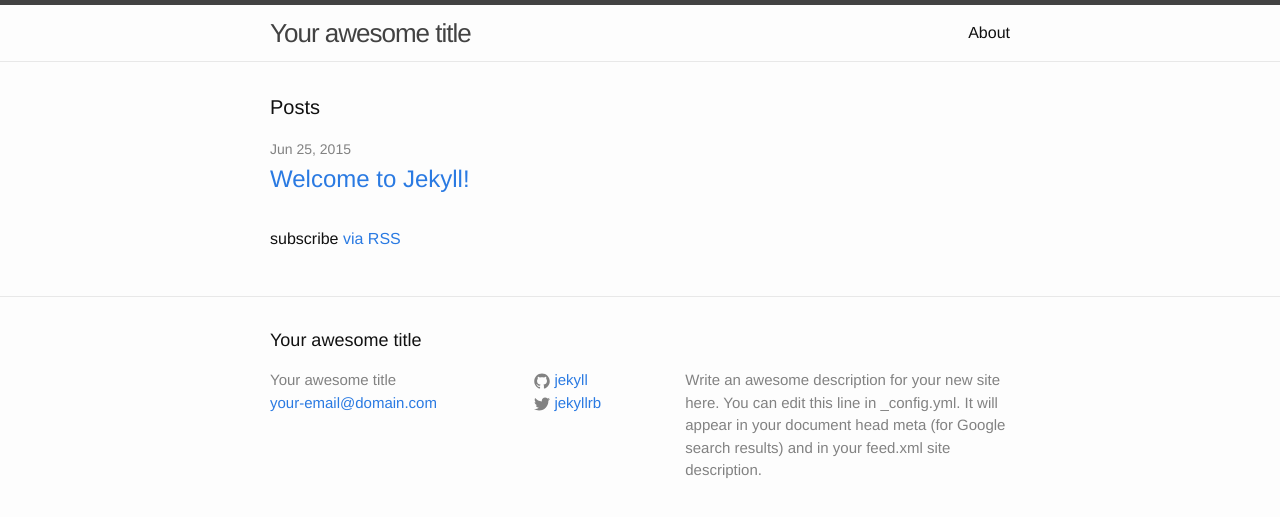
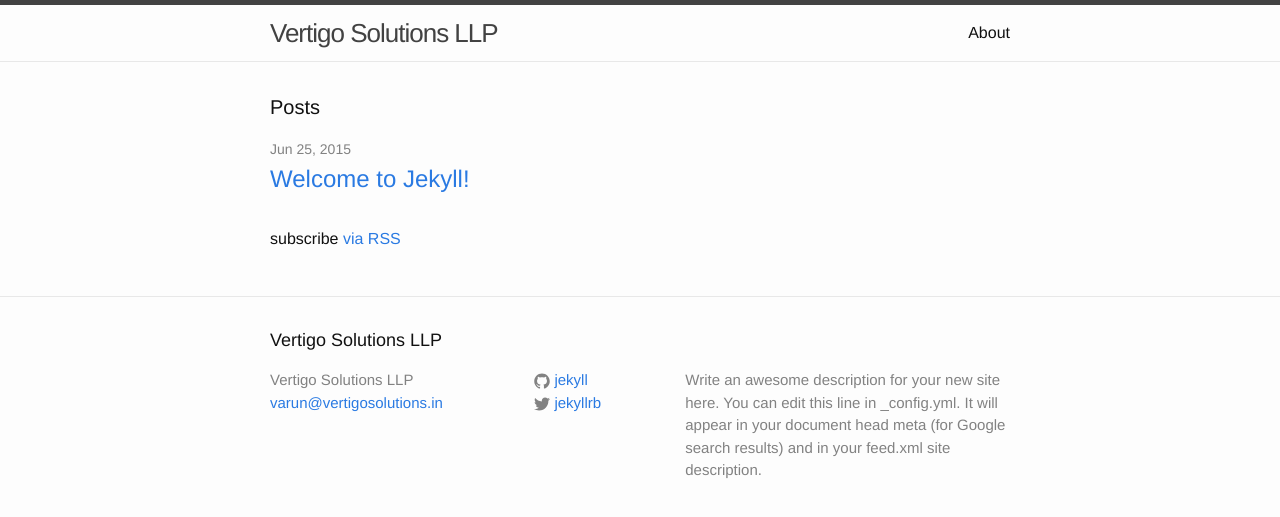
Before and after one commit to vertigosolutions/vertigosolutions.github.io, a Jekyll site: the page built from index.html, in a window 1280 px wide. Shown: the top 517 px of the page. Built offline with Jekyll 4.4.1, drawn with Linux system fonts in a browser that asks for light colours.

Commit message:
Changing Title

```diff
--- a/_config.yml
+++ b/_config.yml
@@ -1,12 +1,12 @@
 # Site settings
-title: Your awesome title
-email: your-email@domain.com
+title: Vertigo Solutions LLP
+email: varun@vertigosolutions.in
 description: > # this means to ignore newlines until "baseurl:"
   Write an awesome description for your new site here. You can edit this
   line in _config.yml. It will appear in your document head meta (for
   Google search results) and in your feed.xml site description.
 baseurl: "" # the subpath of your site, e.g. /blog/
-url: "http://yourdomain.com" # the base hostname & protocol for your site
+url: "http://vertigosolutions.in" # the base hostname & protocol for your site
 twitter_username: jekyllrb
 github_username:  jekyll
 
```
